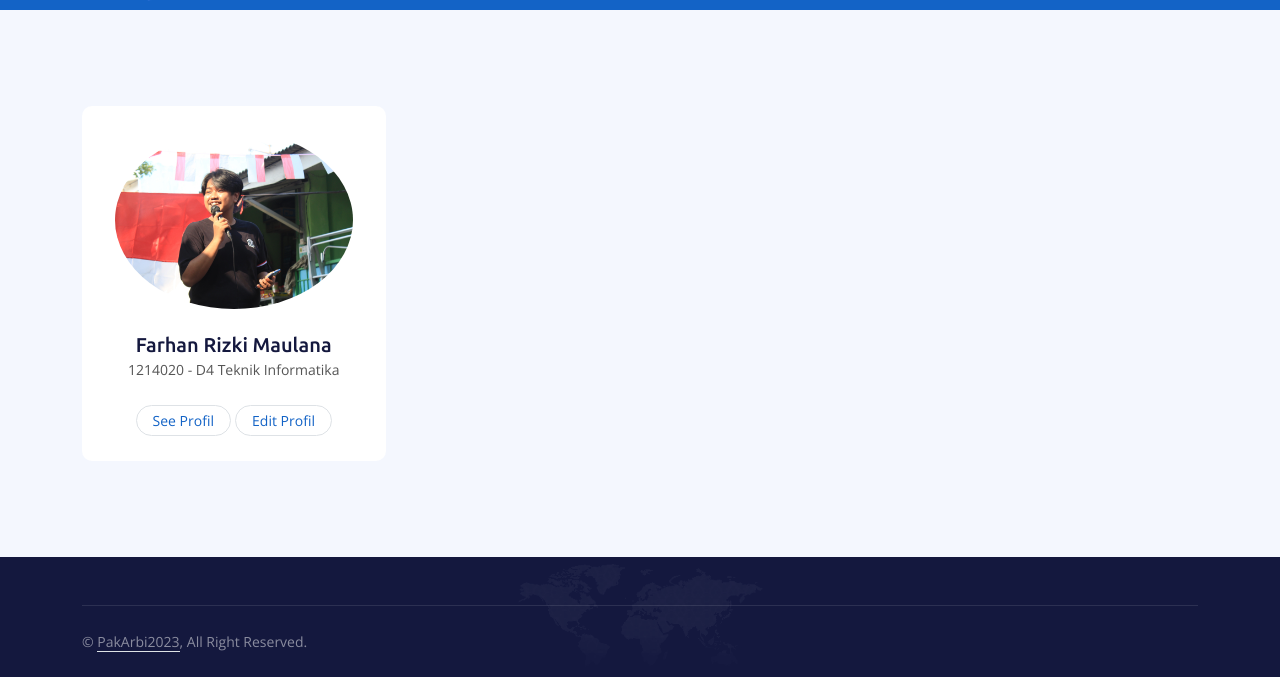
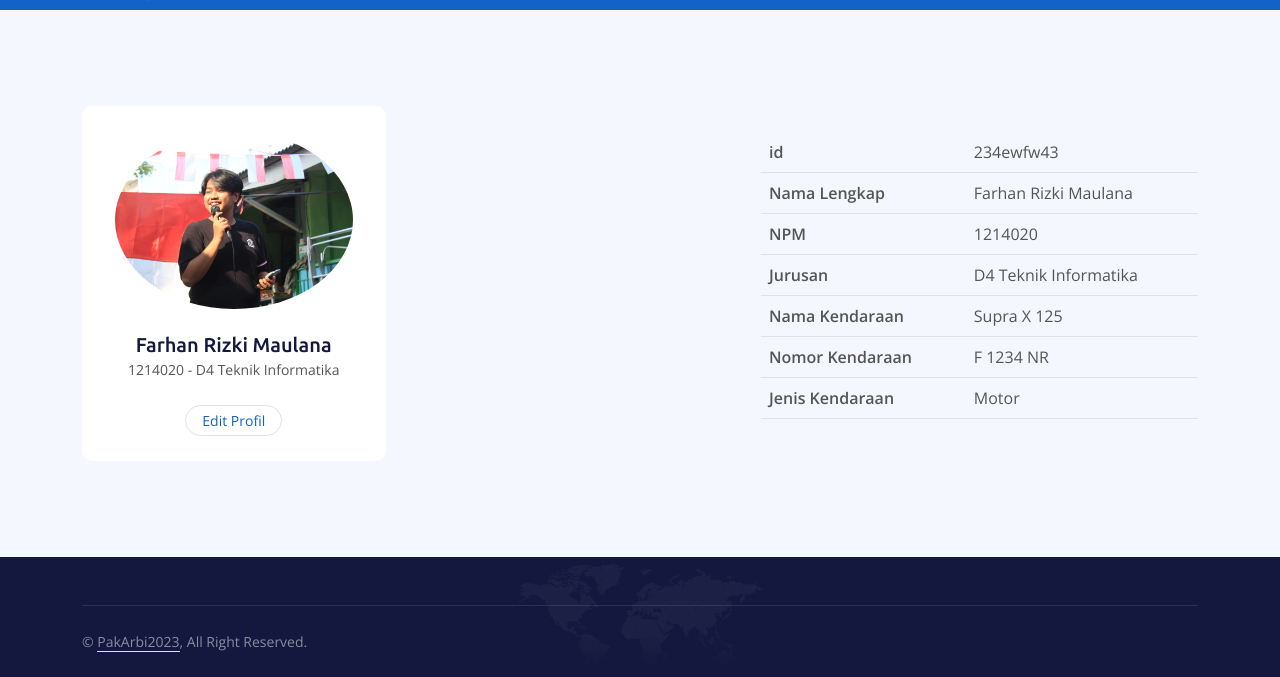
Before and after one commit to PakArbi/pakarbi.github.io, a plain HTML site: page pages/seeprofil.html in a window 1280 px wide. Shown: the part 297-974 px from the top of the page. Drawn offline with nearby package versions, Linux system fonts and the light colour scheme; files whose address does not match are found by name.

Commit message:
updated lihat profile

```diff
--- a/pages/seeprofil.html
+++ b/pages/seeprofil.html
@@ -67,7 +67,7 @@
         <div class="container pt-5"><br>
             <div class="row g-5 pt-5">
                 <div class="col-lg-6 align-self-center text-center text-lg-start mb-lg-5">
-                    <h1 class="display-4 text-white mb-4 animated slideInRight">About Us</h1>
+                    <h1 class="display-4 text-white mb-4 animated slideInRight">Lihat Profile</h1>
                 </div>
             </div>
         </div>
@@ -120,17 +120,16 @@
                                         <h5 class="mb-0">Farhan Rizki Maulana</h5>
                                         <small>1214020 - D4 Teknik Informatika</small><br><br>
                                         <div class="btn btn-sm border rounded-pill text-primary px-3 mb-3"><a
-                                                href="">See Profil</a></div>
-                                        <div class="btn btn-sm border rounded-pill text-primary px-3 mb-3"><a
                                                 href="">Edit Profil</a></div>
+                                        <!-- Profile Links -->
                                         <!-- <div class="d-flex justify-content-center mt-3">
-                                            <a class="btn btn-square btn-primary m-1" href=""><i
+                                            <a class="btn btn-square btn-primary m-1" href="#"><i
                                                     class="fab fa-facebook-f"></i></a>
-                                            <a class="btn btn-square btn-primary m-1" href=""><i
+                                            <a class="btn btn-square btn-primary m-1" href="#"><i
                                                     class="fab fa-twitter"></i></a>
-                                            <a class="btn btn-square btn-primary m-1" href=""><i
+                                            <a class="btn btn-square btn-primary m-1" href="#"><i
                                                     class="fab fa-instagram"></i></a>
-                                            <a class="btn btn-square btn-primary m-1" href=""><i
+                                            <a class="btn btn-square btn-primary m-1" href="#"><i
                                                     class="fab fa-linkedin-in"></i></a>
                                         </div> -->
                                     </div>
@@ -138,6 +137,39 @@
                             </div>
                         </div>
                     </div>
+                </div>
+
+                <div class="col-lg-5">
+                    <table class="table">
+                        <tr>
+                            <th scope="col">id</th>
+                            <td>234ewfw43</td>
+                        </tr>
+                        <tr>
+                            <th scope="col">Nama Lengkap</th>
+                            <td>Farhan Rizki Maulana</td>
+                        </tr>
+                        <tr>
+                            <th scope="col">NPM</th>
+                            <td>1214020</td>
+                        </tr>
+                        <tr>
+                            <th scope="col">Jurusan</th>
+                            <td>D4 Teknik Informatika</td>
+                        </tr>
+                        <tr>
+                            <th scope="col">Nama Kendaraan</th>
+                            <td>Supra X 125</td>
+                        </tr>
+                        <tr>
+                            <th scope="col">Nomor Kendaraan</th>
+                            <td>F 1234 NR</td>
+                        </tr>
+                        <tr>
+                            <th scope="col">Jenis Kendaraan</th>
+                            <td>Motor</td>
+                        </tr>
+                    </table>
                 </div>
             </div>
         </div>
```
